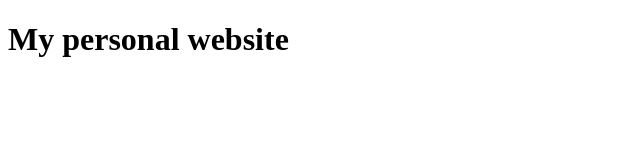
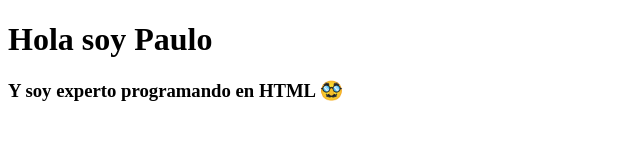
Before and after one commit to paulonner/paulonner.github.io, a plain HTML site: page index.html in a window 1280 px wide. Shown: the whole page, without its empty margins (0-640 px from the left). Drawn offline with Linux system fonts and the light colour scheme.

Commit message:
update index.html

```diff
--- a/index.html
+++ b/index.html
@@ -6,6 +6,7 @@
   <title>Document</title>
 </head>
 <body>
-  <h1>My personal website</h1>
+  <h1>Hola soy Paulo</h1>
+  <h3>Y soy experto programando en HTML 🥸</h3>
 </body>
 </html>
```
